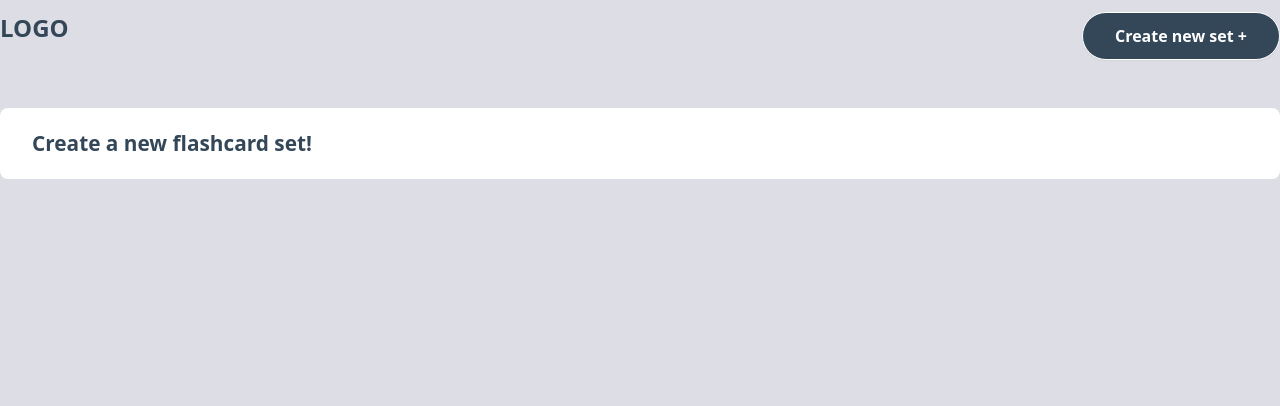
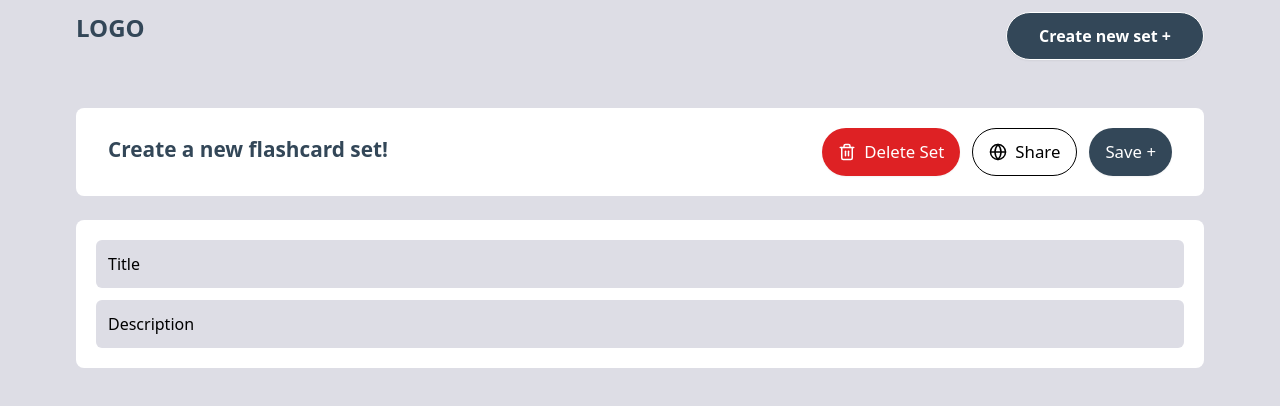
Before and after one commit to p-ragudo/flashcards_app, a React (Vite) app in the folder frontend/: page /edit/1 in a window 1280 px wide. Shown: the top 406 px of the page. Built offline with nearby package versions, Linux system fonts and the light colour scheme.

Commit message:
title desc ui seteditor page

```diff
--- a/frontend/src/pages/Home/HomePage.jsx
+++ b/frontend/src/pages/Home/HomePage.jsx
@@ -7,7 +7,7 @@ const HomePage = () => {
   const navigate = useNavigate();
 
   return (
-    <div className="min-h-screen max-w-7xl mx-auto flex flex-col px-3 justify-between">
+    <div className="min-h-screen max-w-6xl mx-auto flex flex-col px-3 justify-between">
 
       <div className="absolute inset-0 -z-10 h-full w-full bg-white
       bg-[linear-gradient(to_right,rgba(0,0,0,0.12)_1px,transparent_1px),linear-gradient(to_bottom,rgba(0,0,0,0.12)_1px,transparent_1px)]
--- a/frontend/src/pages/SetEditor/CreateSetCardComponent.jsx
+++ b/frontend/src/pages/SetEditor/CreateSetCardComponent.jsx
@@ -1,13 +1,36 @@
+import { Trash2, Globe } from 'lucide-react';
+
 const CreateSetCardComponent = () => {
   return (
     <div className="w-full bg-white rounded-lg">
-        <div className="flex justify-between px-8 py-5">
-            <h3 className="text-[#334758] font-semibold text-[1.3rem]">
-                Create a new flashcard set!
-            </h3>
+        <div className="flex flex-col md:flex-row justify-evenly md:justify-between px-8 py-5">
+            <div className="mb-3 md:mb-0">
+              <h3 className="text-[#334758] font-semibold text-[1.3rem] pt-1.5">
+                  Create a new flashcard set!
+              </h3>
+            </div>
 
-            <div className="flex justify-evenly">
+            <div className="flex justify-start md:justify-between gap-3 pb-2 md:pb-0">
+                <div className="max-w-sm">
+                  <button className="btn bg-[#DE2124] btn-md rounded-full border-none text-white text-[1.05rem] font-medium hover:bg-[#F83C40]">
+                    <Trash2 size={18} strokewidth={2} />
+                    Delete Set
+                  </button>
+                </div>
 
+                <div className="max-w-sm">
+                  <button className="btn btn-ghost btn-md rounded-full border-black text-[1.05rem] font-medium
+                  hover:border-gray-600 hover:text-white hover:bg-gray-600">
+                    <Globe size={18} strokeWidth={2} />
+                    Share
+                  </button>
+                </div>
+
+                <div className="max-w-sm">
+                  <button className="btn bg-[#334758] btn-md rounded-full border-none text-white font-medium text-[1.05rem] hover:bg-[#3d5469]">
+                    Save +
+                  </button>
+                </div>
             </div>
         </div>
     </div>
--- a/frontend/src/pages/SetEditor/SetEditorPage.jsx
+++ b/frontend/src/pages/SetEditor/SetEditorPage.jsx
@@ -4,12 +4,24 @@ import CreateSetCardComponent from "./CreateSetCardComponent";
 const SetEditorPage = () => {
   return (
     <div className="min-h-screen w-full bg-[#DDDDE5]">
-      <div className="max-w-7xl w-full mx-auto">
+      <div className="max-w-6xl w-full mx-auto px-3">
         <div className="sticky top-0 z-50 bg-[#DDDDE5] pt-3 mb-12">
           <NavBar />
         </div>
 
         <CreateSetCardComponent />
+
+        <div className="w-full bg-white rounded-lg mt-6">
+          <div className="flex flex-col justify-between p-5 gap-3">
+            <div className="w-full bg-[#DDDDE5] rounded-md p-3">
+              Title
+            </div>
+
+            <div className="w-full bg-[#DDDDE5] rounded-md p-3">
+              Description
+            </div>
+          </div>
+        </div>
       </div>
     </div>
   )
```
